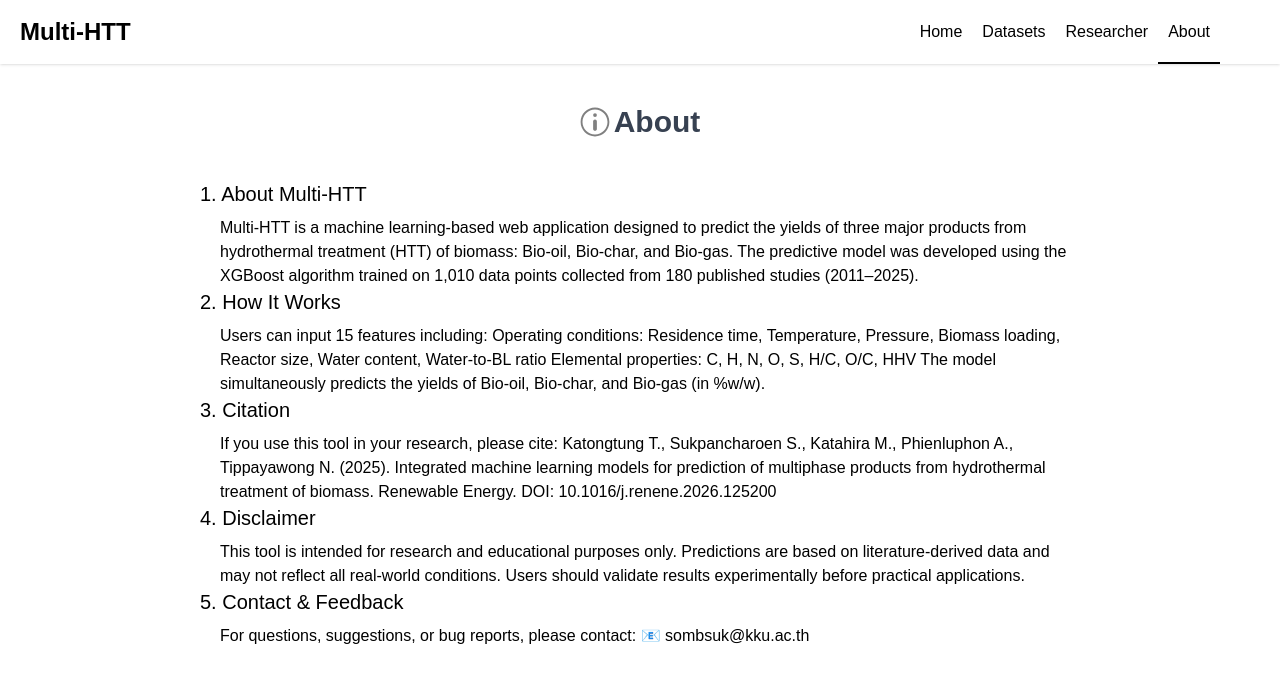
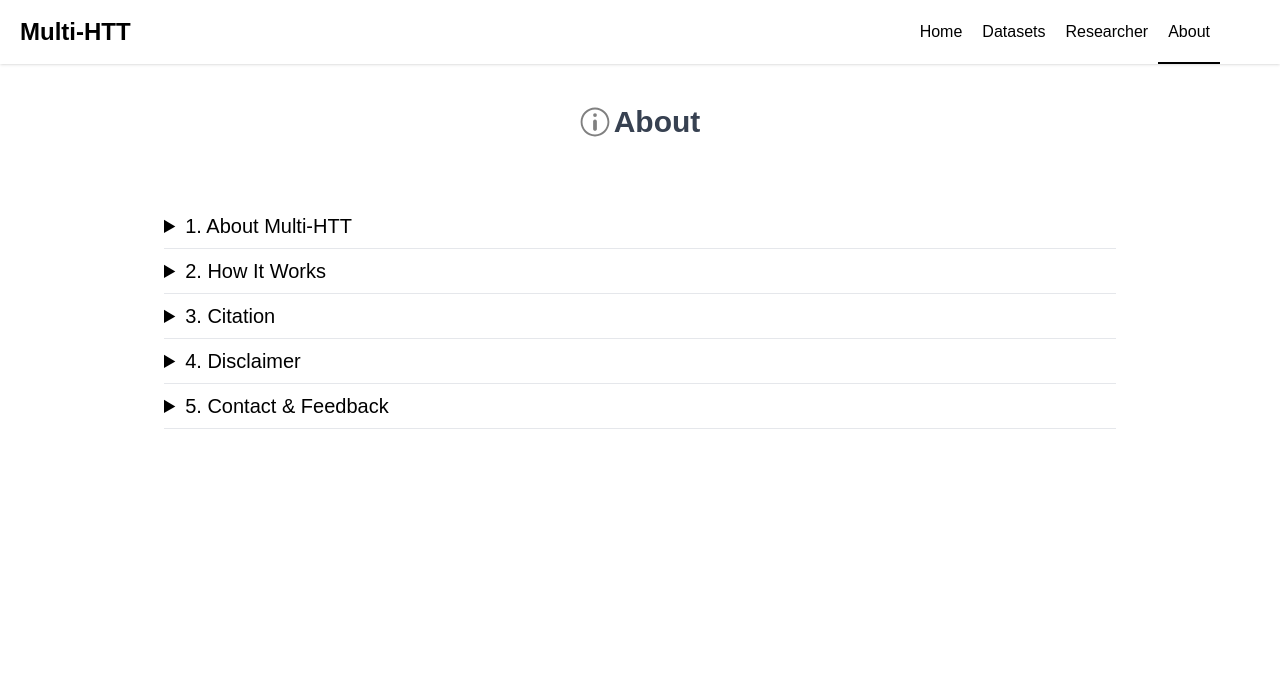
Before and after one commit to Faremu/ML-Website-MultiHTT, a Flask app: page /About in a window 1280 px wide. Shown: the top 683 px of the page. Run offline with Flask 3, Linux system fonts and the light colour scheme; parts of the project's set-up code (start-up, migrations or seed data) failed here and were passed over; some libraries are stand-ins or nearby versions; some web fonts are replaced.

Commit message:
Redesign the About page

```diff
--- a/templates/about.html
+++ b/templates/about.html
@@ -35,13 +35,18 @@
             <i class="icon-about"></i>
             <h1 class="text-3xl font-bold text-gray-700">About</h1>
         </div>
-        <div class="mx-10 sm:mx-40">
-            <h1 class="text-xl mb-2">1. About Multi-HTT</h1>
-            <p class="ml-5">
+        <div class="mx-10 sm:mx-40 p-6 mb-5 w-[1000px]">
+            <details class="hover:cursor-pointer">
+                <summary class="text-xl my-2">1. About Multi-HTT</summary>
+                <p class="ml-5 mb-3">
                     Multi-HTT is a machine learning-based web application designed to predict the yields of three major products from hydrothermal treatment (HTT) of biomass: Bio-oil, Bio-char, and Bio-gas. The predictive model was developed using the XGBoost algorithm trained on 1,010 data points collected from 180 published studies (2011–2025).
                 </p>
-            <h1 class="text-xl mb-2">2. How It Works</h1>
-            <p class="ml-5">
+            </details>
+
+            <hr>
+            <details>
+                <summary class="text-xl my-2">2. How It Works</summary>
+                <p class="ml-5 mb-3">
                     Users can input 15 features including:
 
                     Operating conditions: Residence time, Temperature, Pressure, Biomass loading, Reactor size, Water content, Water-to-BL ratio
@@ -49,19 +54,34 @@
 
                     The model simultaneously predicts the yields of Bio-oil, Bio-char, and Bio-gas (in %w/w).
                 </p>
-            <h1 class="text-xl mb-2">3. Citation</h1>
-            <p class="ml-5">
+            </details>
+
+            <hr>
+            <details>
+                <summary class="text-xl my-2">3. Citation</summary>
+                <p class="ml-5 mb-3">
                     If you use this tool in your research, please cite:
                     Katongtung T., Sukpancharoen S., Katahira M., Phienluphon A., Tippayawong N. (2025). Integrated machine learning models for prediction of multiphase products from hydrothermal treatment of biomass. Renewable Energy. DOI: 10.1016/j.renene.2026.125200
                 </p>
-            <h1 class="text-xl mb-2">4. Disclaimer</h1>
-            <p class="ml-5">This tool is intended for research and educational purposes only. Predictions are based on literature-derived data and may not reflect all real-world conditions. Users should validate results experimentally before practical applications.
+            </details>
+
+            <hr>
+            <details>
+                <summary class="text-xl my-2">4. Disclaimer</summary>
+                <p class="ml-5 mb-3">This tool is intended for research and educational purposes only. Predictions are based on literature-derived data and may not reflect all real-world conditions. Users should validate results experimentally before practical applications.
                 </p>
-            <h1 class="text-xl mb-2">5.  Contact & Feedback</h1>
-            <p class="ml-5">
+            </details>
+
+            <hr>
+            <details>
+                <summary class="text-xl my-2">5.  Contact & Feedback</summary>
+                <p class="ml-5 mb-3">
                     For questions, suggestions, or bug reports, please contact:
                     📧 sombsuk@kku.ac.th</p>
                 </p>
+            </details>
+
+            <hr>
         </div>
     </div>
 </body>
```
Lines whose indentation alone changed are shown as unchanged.
